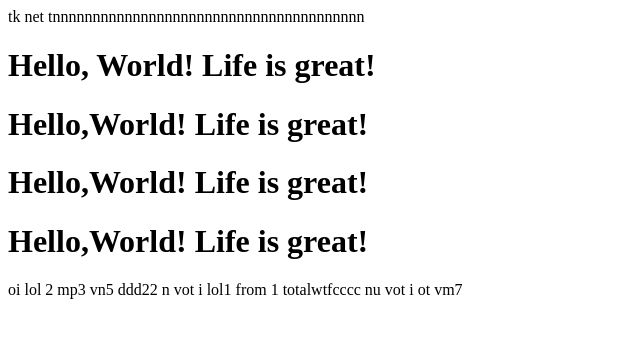
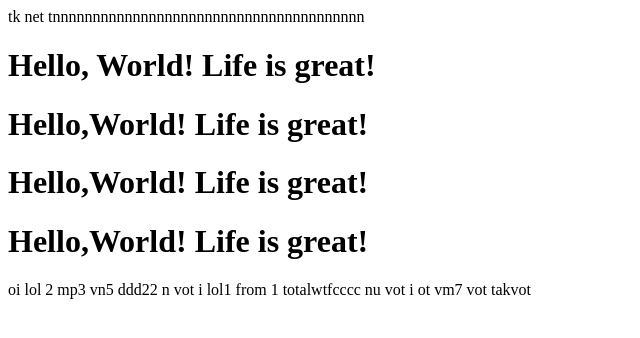
Before and after one commit to avmj/test, a plain HTML site: page index.html in a window 1280 px wide. Shown: the full height of the page, 0-640 px from the left. Drawn offline with Linux system fonts and the light colour scheme.

Commit message:
uuu prov

```diff
--- a/index.html
+++ b/index.html
@@ -15,3 +15,5 @@ n vot i lol1 from 1
 
 totalwtfcccc
 nu vot i ot vm7
+
+vot takvot
```
